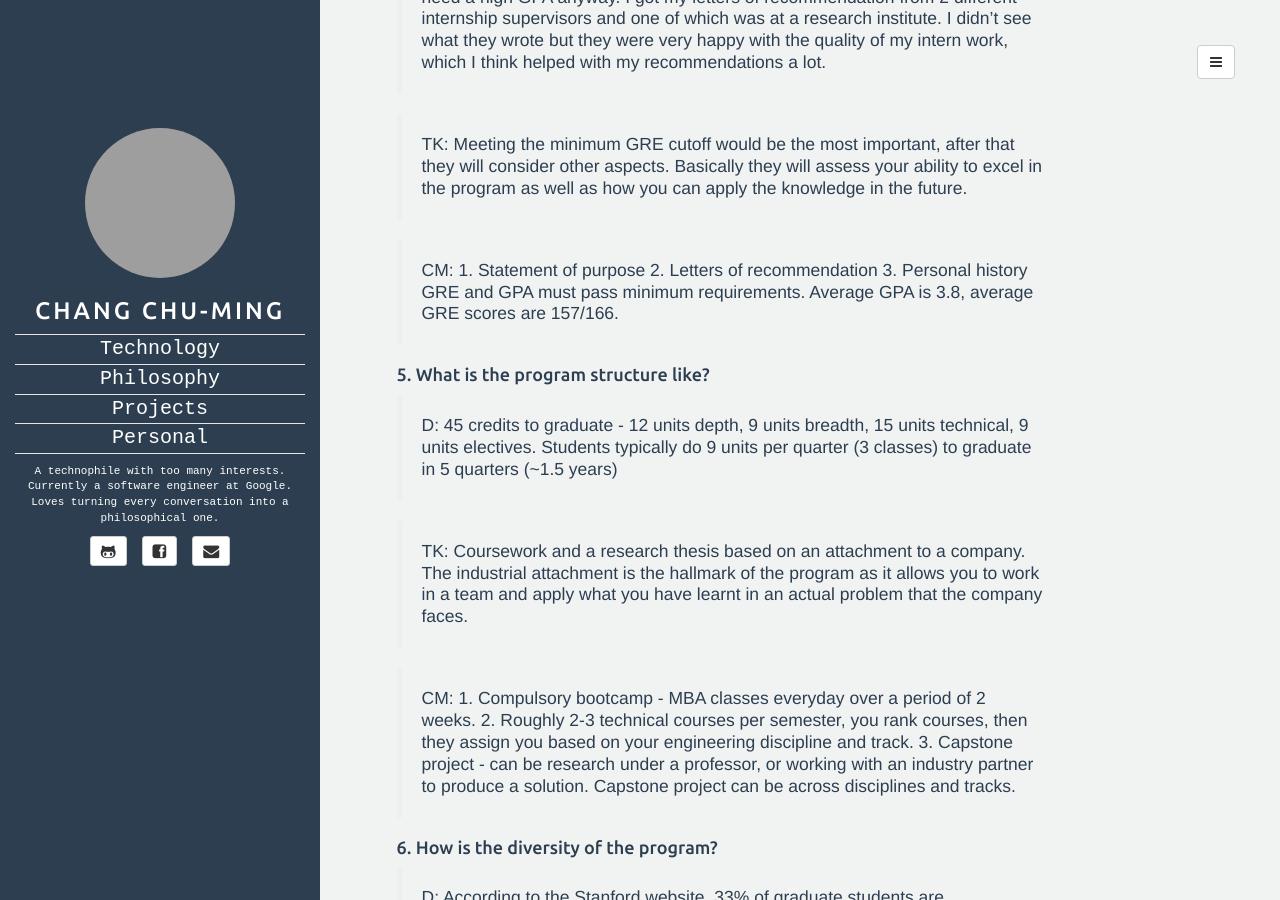
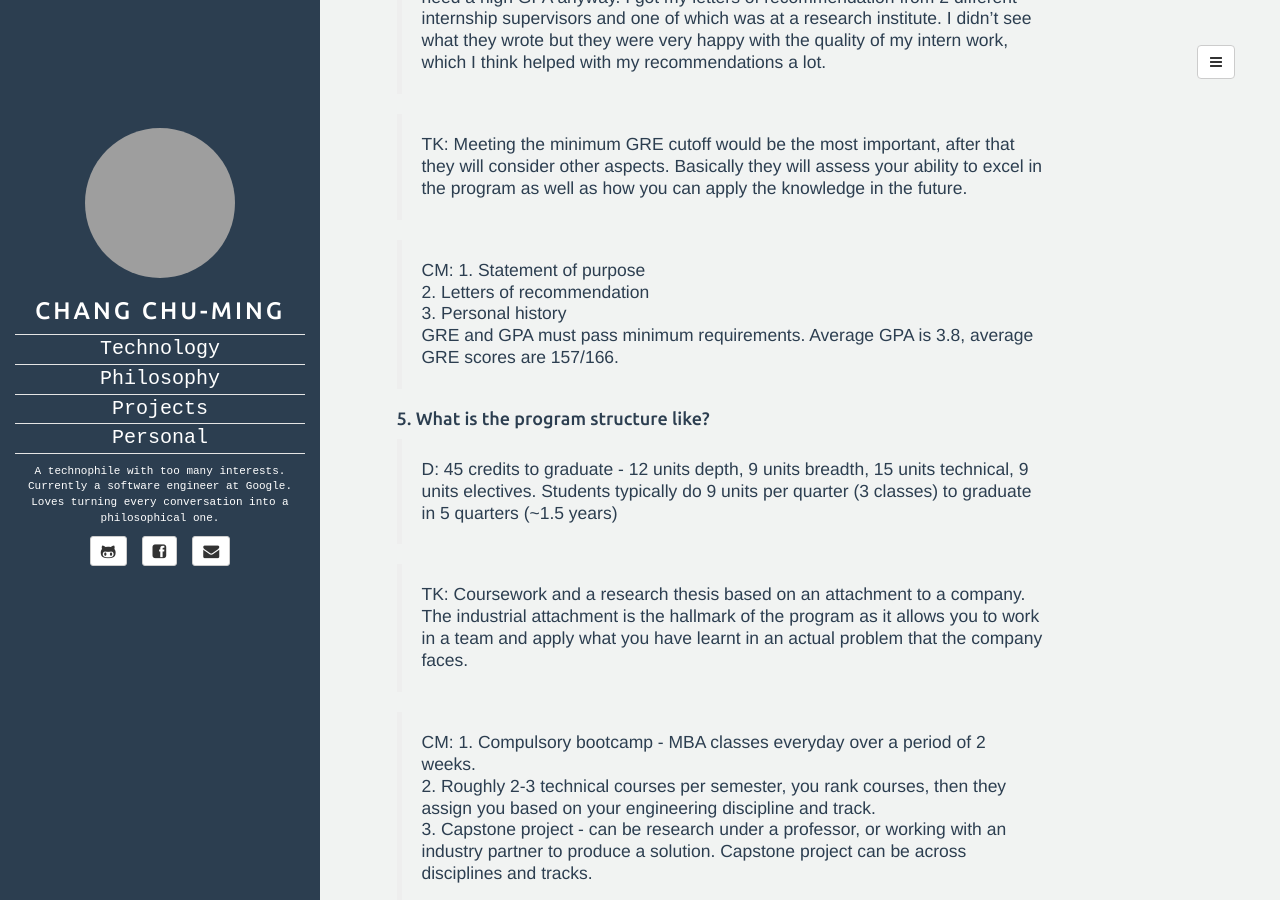
Before and after one commit to changchuming/changchuming.github.io, a Jekyll site: the page built from _posts/2018-10-29-How-to-Prepare-and-Apply-for-a-Master's-Degree-in-the-US.md, in a window 1280 px wide and 900 px high, scrolled down 7104 px. Built offline with Jekyll 4.4.1, drawn with Linux system fonts in a browser that asks for light colours; comment, search, counter and statistics services are not loaded; grey boxes are pictures that could not be loaded.

Commit message:
Fixed linebreaks.

```diff
--- a/_posts/2018-10-29-How-to-Prepare-and-Apply-for-a-Master's-Degree-in-the-US.md
+++ b/_posts/2018-10-29-How-to-Prepare-and-Apply-for-a-Master's-Degree-in-the-US.md
@@ -128,9 +128,9 @@ I can't give you a minimum required GPA because such information is not released
 > TK: Meeting the minimum GRE cutoff would be the most important, after that they will consider other aspects. Basically they will assess your ability to excel in the program as well as how you can apply the knowledge in the future.
 
 > CM:
-> 1\. Statement of purpose
-> 2\. Letters of recommendation
-> 3\. Personal history
+> 1\. Statement of purpose<br>
+> 2\. Letters of recommendation<br>
+> 3\. Personal history<br>
 > GRE and GPA must pass minimum requirements. Average GPA is 3.8, average GRE scores are 157/166.
 
 #### 5. What is the program structure like?
@@ -139,8 +139,9 @@ Students typically do 9 units per quarter (3 classes) to graduate in 5 quarters
 
 > TK: Coursework and a research thesis based on an attachment to a company. The industrial attachment is the hallmark of the program as it allows you to work in a team and apply what you have learnt in an actual problem that the company faces.
 
-> CM: 1\. Compulsory bootcamp - MBA classes everyday over a period of 2 weeks.
-2\. Roughly 2-3 technical courses per semester, you rank courses, then they assign you based on your engineering discipline and track.
+> CM:
+1\. Compulsory bootcamp - MBA classes everyday over a period of 2 weeks.<br>
+2\. Roughly 2-3 technical courses per semester, you rank courses, then they assign you based on your engineering discipline and track.<br>
 3\. Capstone project - can be research under a professor, or working with an industry partner to produce a solution. Capstone project can be across disciplines and tracks.
 
 
```
